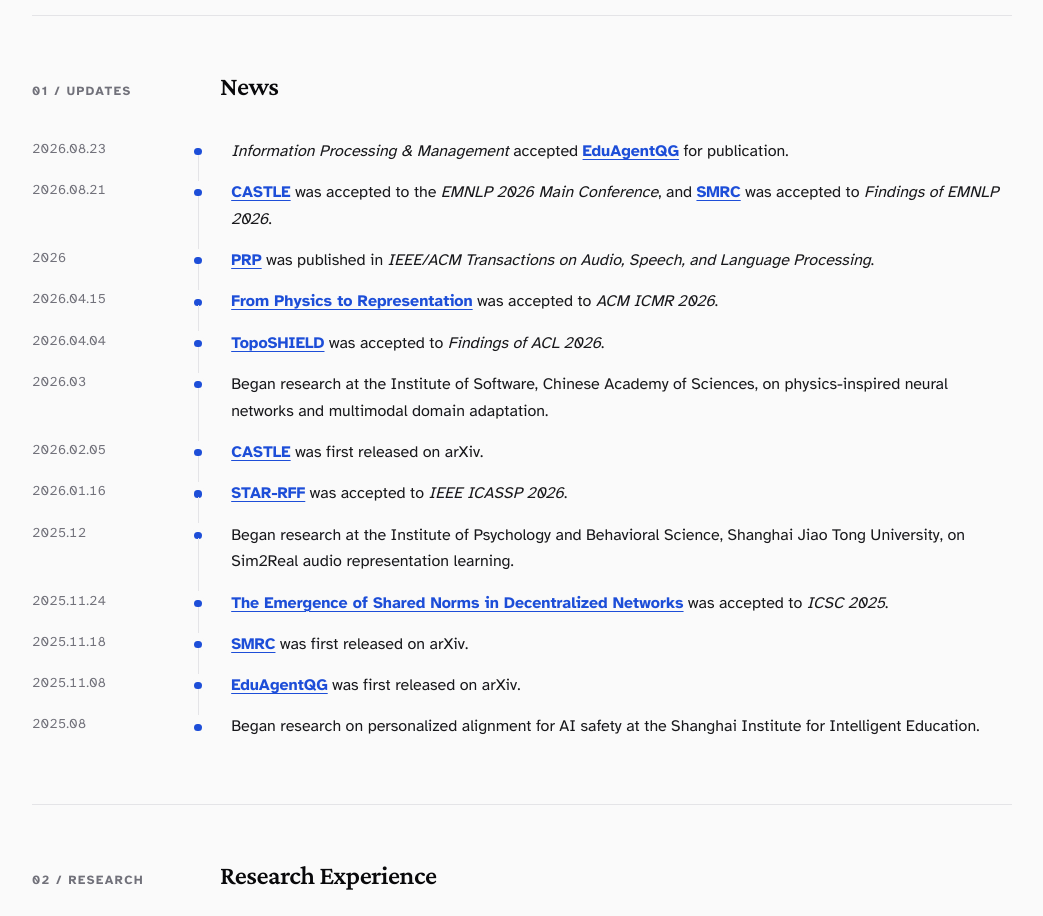
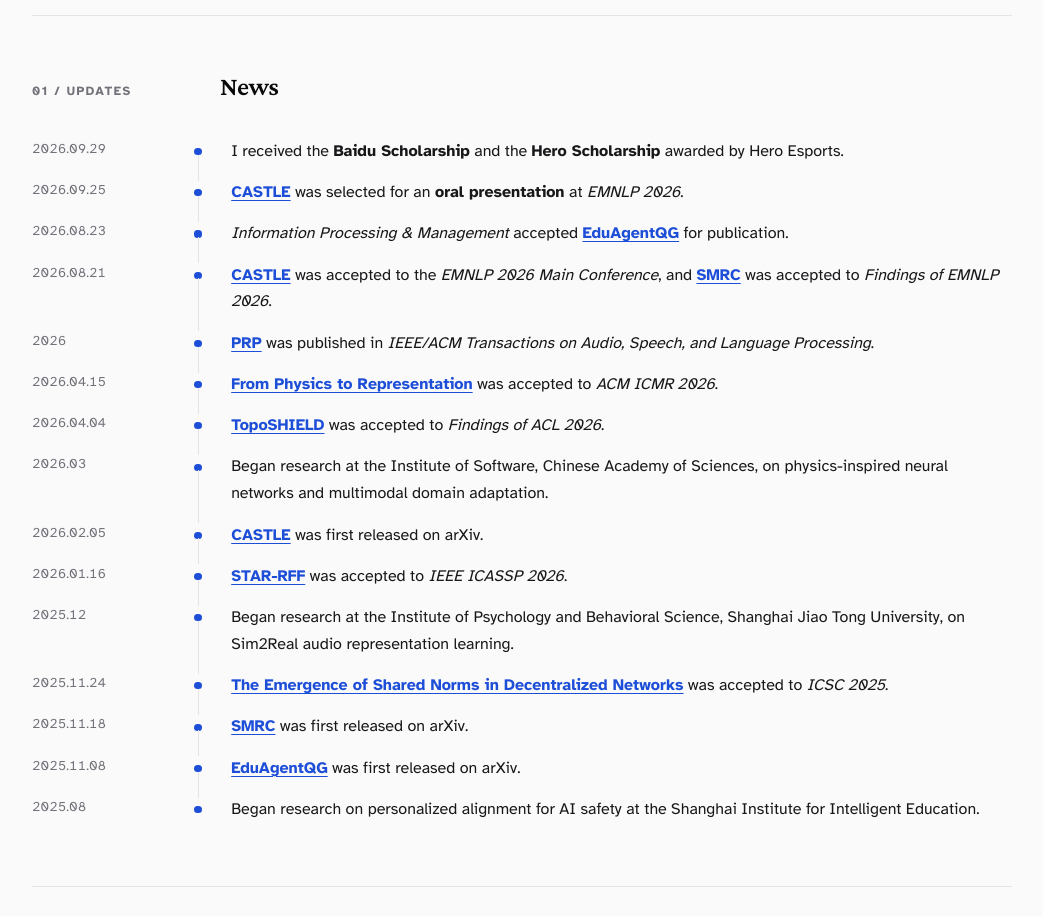
Before and after one commit to Freyliu0516/Freyliu0516.github.io, a plain HTML site: page index.html in a window 1280 px wide. Shown: the part 820-1736 px from the top of the page, without its empty margins (118-1161 px from the left). Drawn offline with nearby package versions, Linux system fonts and the light colour scheme.

Commit message:
Add September CASTLE oral and scholarship news

```diff
--- a/index.html
+++ b/index.html
@@ -434,6 +434,8 @@
     <section class="section" id="news" aria-labelledby="news-title">
       <div class="section-heading"><span class="section-index">01 / UPDATES</span><h2 class="section-title" id="news-title">News</h2></div>
       <ol class="timeline">
+        <li class="timeline-item"><time class="timeline-year" datetime="2026-09-29">2026.09.29</time><div class="timeline-copy"><p>I received the <strong>Baidu Scholarship</strong> and the <strong>Hero Scholarship</strong> awarded by Hero Esports.</p></div></li>
+        <li class="timeline-item"><time class="timeline-year" datetime="2026-09-25">2026.09.25</time><div class="timeline-copy"><p><a href="https://arxiv.org/abs/2602.05633" target="_blank" rel="noopener noreferrer"><strong>CASTLE</strong></a> was selected for an <strong>oral presentation</strong> at <em>EMNLP 2026</em>.</p></div></li>
         <li class="timeline-item"><time class="timeline-year" datetime="2026-08-23">2026.08.23</time><div class="timeline-copy"><p><em>Information Processing &amp; Management</em> accepted <a href="https://arxiv.org/abs/2511.11635" target="_blank" rel="noopener noreferrer"><strong>EduAgentQG</strong></a> for publication.</p></div></li>
         <li class="timeline-item"><time class="timeline-year" datetime="2026-08-21">2026.08.21</time><div class="timeline-copy"><p><a href="https://arxiv.org/abs/2602.05633" target="_blank" rel="noopener noreferrer"><strong>CASTLE</strong></a> was accepted to the <em>EMNLP 2026 Main Conference</em>, and <a href="https://arxiv.org/abs/2511.14684" target="_blank" rel="noopener noreferrer"><strong>SMRC</strong></a> was accepted to <em>Findings of EMNLP 2026</em>.</p></div></li>
         <li class="timeline-item"><time class="timeline-year" datetime="2026">2026</time><div class="timeline-copy"><p><a href="https://ieeexplore.ieee.org/document/11656349" target="_blank" rel="noopener noreferrer"><strong>PRP</strong></a> was published in <em>IEEE/ACM Transactions on Audio, Speech, and Language Processing</em>.</p></div></li>
```
